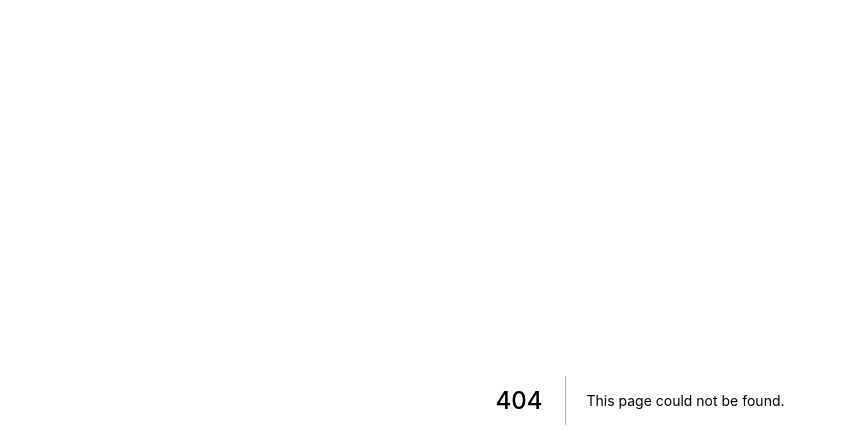
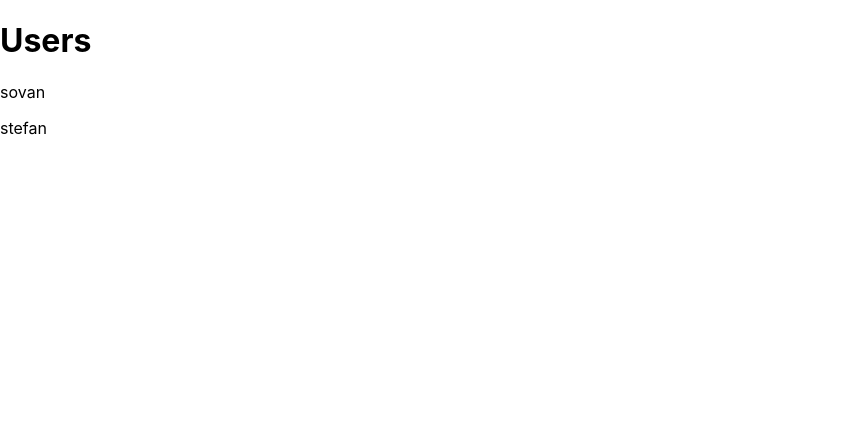
Before and after one commit to StefanSpeterDev/efficoin, a Next.js app: page /users in a window 1280 px wide. Before the commit this address had no page. Shown: the top 448 px of the page, without its empty margins (0-846 px from the left). Built offline with nearby package versions, Linux system fonts and the light colour scheme.

Commit message:
afficher les users

```diff
--- /dev/null
+++ b/pages/users/index.js
@@ -0,0 +1,32 @@
+import {useEffect} from "react";
+
+export const getStaticProps = async () => {
+    const res = await fetch("http://localhost:3000/api/users");
+    const data = await res.json();
+
+    return {
+        props: {users: data}
+    }
+}
+
+const Users = (users) => {
+    useEffect(()=> {
+        console.log(users);
+    })
+    return (
+        <div>
+            <h1>Users</h1>
+            {/*{users.map(user => (*/}
+            {/*    <p>{user.id}</p>*/}
+            {/*    ))}*/}
+            {
+                Object.values(users.users).map(item => (
+                    <p>{item.name}</p>
+                    )
+                )
+            }
+        </div>
+    );
+}
+
+export default Users;
```
Also changed, not shown: pages/index.js (+9 -0 lines).
